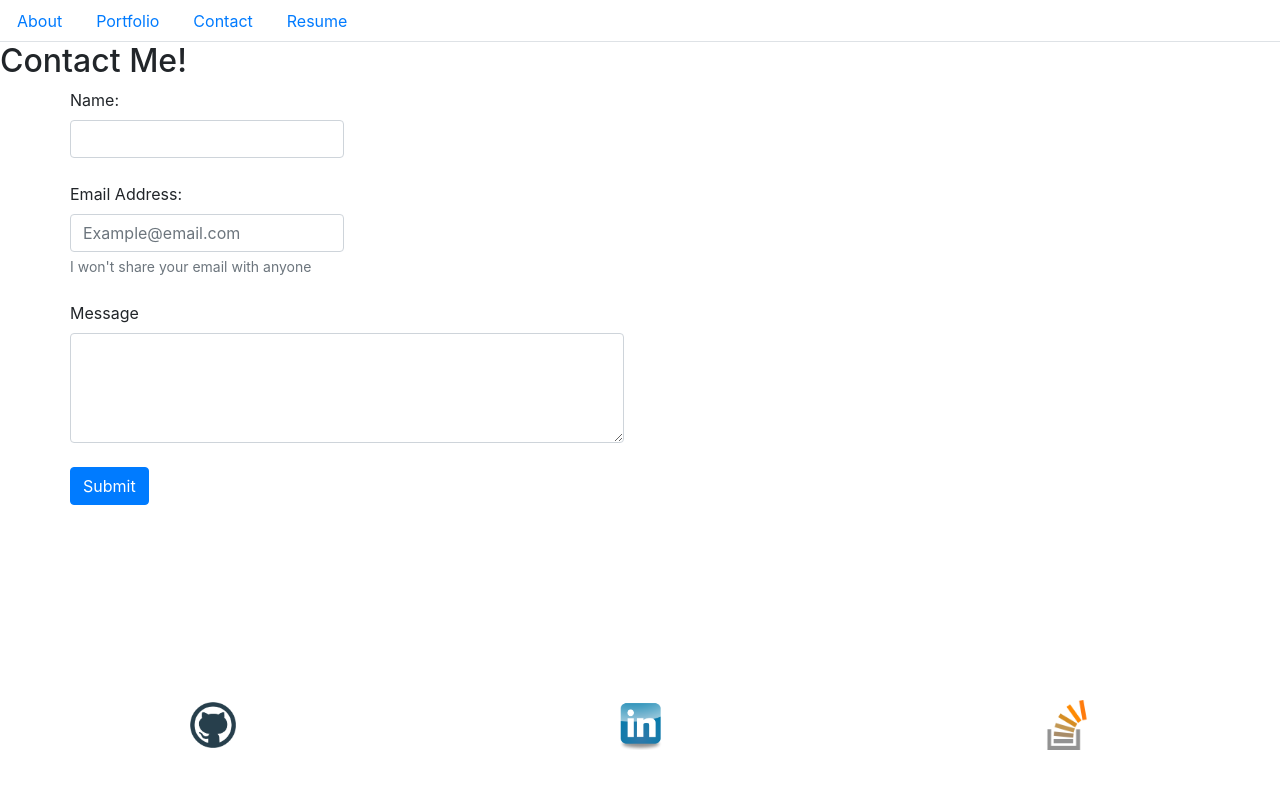
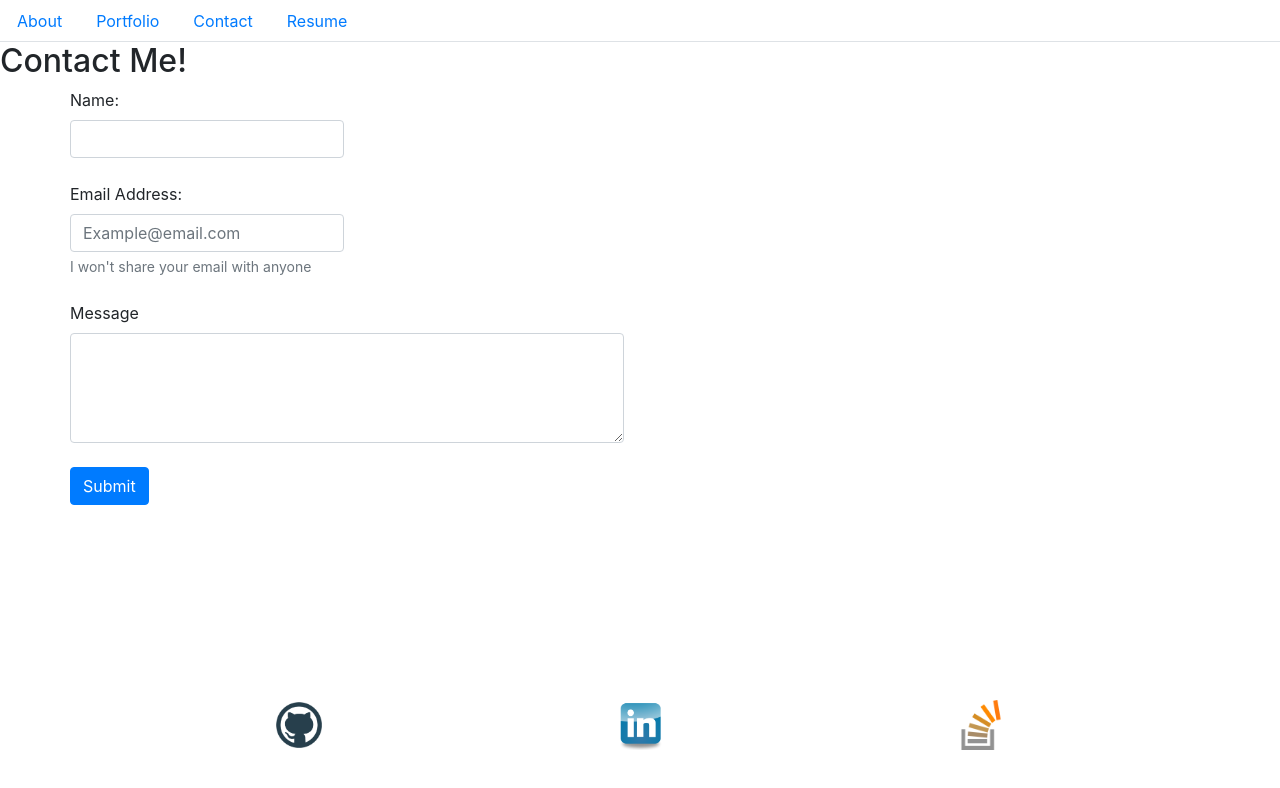
Before and after one commit to bussudo/ReactPortfolio, a React (Create React App) app: page / in a window 1280 px wide. Shown: the top 788 px of the page. Built offline with nearby package versions, Linux system fonts and the light colour scheme.

Commit message:
finishing

```diff
--- a/package.json
+++ b/package.json
@@ -2,6 +2,7 @@
   "name": "mywork",
   "version": "0.1.0",
   "private": true,
+  "homepage": "https://bussudo.github.io/mywork",
   "dependencies": {
     "@testing-library/jest-dom": "^5.16.4",
     "@testing-library/react": "^12.1.5",
@@ -11,10 +12,7 @@
     "react": "17.0.2",
     "react-bootstrap": "^2.5.0",
     "react-dom": "17.0.2",
-    "react-hook-form": "^7.38.0",
-    "react-router-dom": "^6.4.2",
     "react-scripts": "^2.1.3",
-    "validator": "^13.7.0",
     "web-vitals": "^2.1.4"
   },
   "scripts": {
--- a/src/App.css
+++ b/src/App.css
@@ -19,8 +19,14 @@
   height: 100px;
   top: calc( 100vh - 100px );
   position: fixed;
-  bottom: 0;
   text-align: center;
+  display:"flex";
+  justify-content: center;
+  align-items: center;
+  width: 80%;
+  left:0;
+  bottom:0;
+  right:0;
 }
 
 .resume {
```
Also changed, not shown: src/components/footer.js (+30 -0 lines), 1 other file (tests, documents, lock files or other folders).
